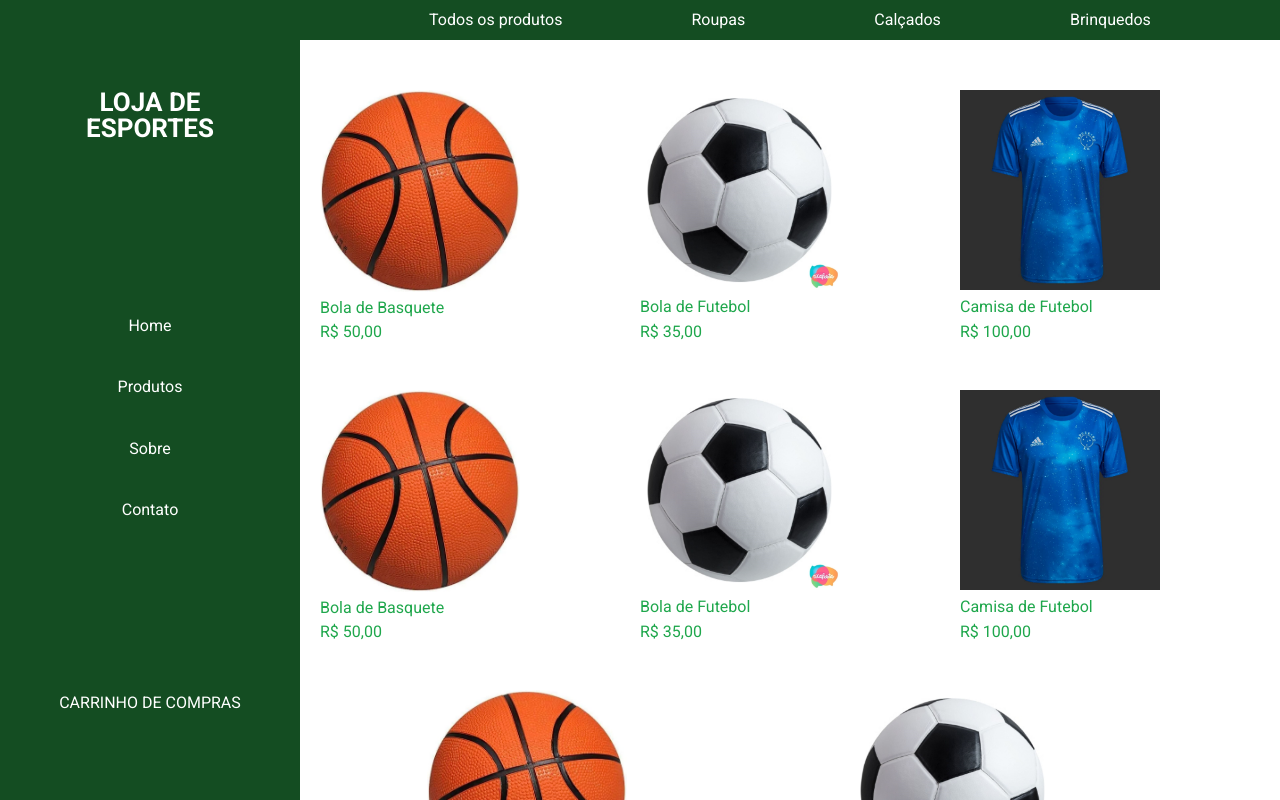
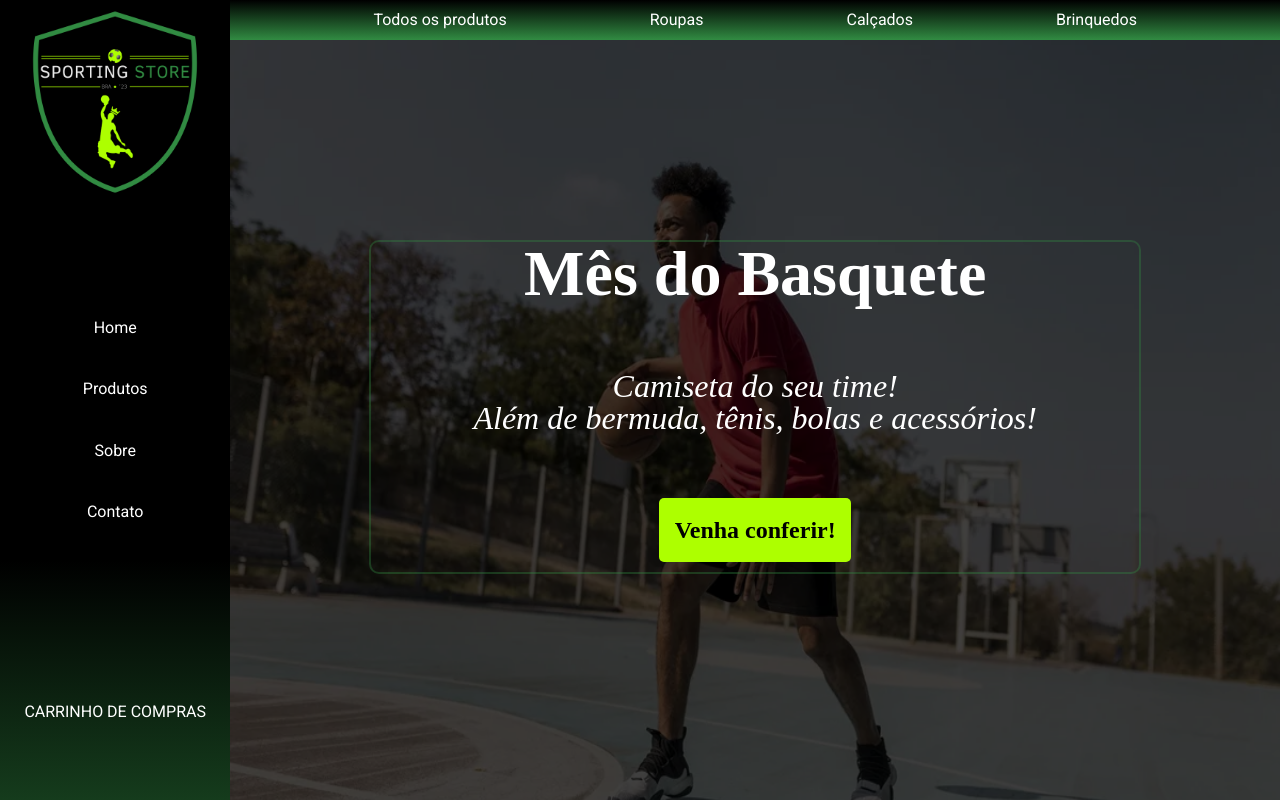
Before and after one commit to GuiOliveiraRamos/sporting-e-commerce-front, a React (Vite) app in the folder sporting-e-commerce/: page /home in a window 1280 px wide. Shown: the top 800 px of the page. Built offline with nearby package versions, Linux system fonts and the light colour scheme.

Commit message:
base layout home

```diff
--- a/sporting-e-commerce/src/components/MenuLateral.jsx
+++ b/sporting-e-commerce/src/components/MenuLateral.jsx
@@ -1,13 +1,11 @@
 import styled from "styled-components";
+import logo from "../assets/logo-completa.png"
 
 export default function MenuLateral() {
   return (
     <>
       <MenuContainer>
-        <h1>
-          LOJA DE
-          <br /> ESPORTES
-        </h1>
+        <LogoComp src={logo} />
         <ul>
           <li>Home</li>
           <li>Produtos</li>
@@ -19,20 +17,28 @@ export default function MenuLateral() {
     </>
   );
 }
+const LogoComp = styled.img`
+  max-width: 280px;
+  min-width: 80px;
+  width: 80%;
+  position: absolute;
+  top: 10px;
 
+`
 const MenuContainer = styled.main`
-  width: 300px;
-  height: 100%;
-  background-color: #144d22;
+  width: 18vw;
+  height: 100vh;
+  min-width: 80px;
+  background-image: linear-gradient( to bottom, black, black,  #318b42 );
   position: fixed;
   top: 0;
   left: 0;
   display: flex;
   flex-direction: column;
-  justify-content: space-around;
   align-items: center;
   text-align: center;
   font-family: "Roboto";
+  padding-top: 40vh;
 
   h1 {
     color: white;
@@ -43,8 +49,27 @@ const MenuContainer = styled.main`
     flex-direction: column;
     justify-content: space-between;
     height: 200px;
+    margin-bottom: 25vh;
   }
   p {
+    position: absolute;
+    bottom: 50vh;
     color: white;
+    &:hover{
+      cursor: pointer;
+      color: #adff00;
+      &:active {
+        color: #318b42;
+      }
+    }
+  }
+  li{
+    &:hover{
+      cursor: pointer;
+      color: #adff00;
+      &:active {
+        color: #318b42;
+      }
+    }
   }
 `;
--- a/sporting-e-commerce/src/contexts/UserContext.jsx
+++ b/sporting-e-commerce/src/contexts/UserContext.jsx
@@ -3,7 +3,8 @@ import { createContext, useState } from "react"
 export const UserContext = createContext();
 
 export default function UserProvider({children}) {
-  const localUser = JSON.parse(localStorage.getItem("token"))
+  const localUser = localStorage.getItem("token")
+  console.log(localUser)
   const [user, setUser] = useState(localUser);
 
   const UserContext = createContext();
--- a/sporting-e-commerce/src/pages/Home.jsx
+++ b/sporting-e-commerce/src/pages/Home.jsx
@@ -1,6 +1,6 @@
 import { styled } from "styled-components";
 import MenuLateral from "../components/MenuLateral";
-import bolaBasquete from "../assets/bolaBasquete.jpg";
+import bolaBasquete from "../assets/basket-partida.jpg";
 import bolaFutebol from "../assets/bolaFutebol.jpg";
 import camisaFutebol from "../assets/camisaFutebol.jpg";
 
@@ -16,59 +16,75 @@ export default function Home() {
           <p>Brinquedos</p>
         </Header>
         <ListaProdutos>
-          <div>
-            <img src={bolaBasquete} alt="" />
-            <h2>Bola de Basquete</h2>
-            <h3>R$ 50,00</h3>
-          </div>
-          <div>
-            <img src={bolaFutebol} alt="" />
-            <h2>Bola de Futebol</h2>
-            <h3>R$ 35,00</h3>
-          </div>
-          <div>
-            <img src={camisaFutebol} alt="" />
-            <h2>Camisa de Futebol</h2>
-            <h3>R$ 100,00</h3>
-          </div>
-          <div>
-            <img src={bolaBasquete} alt="" />
-            <h2>Bola de Basquete</h2>
-            <h3>R$ 50,00</h3>
-          </div>
-          <div>
-            <img src={bolaFutebol} alt="" />
-            <h2>Bola de Futebol</h2>
-            <h3>R$ 35,00</h3>
-          </div>
-          <div>
-            <img src={camisaFutebol} alt="" />
-            <h2>Camisa de Futebol</h2>
-            <h3>R$ 100,00</h3>
-          </div>
-          <div>
-            <img src={bolaBasquete} alt="" />
-            <h2>Bola de Basquete</h2>
-            <h3>R$ 50,00</h3>
-          </div>
-          <div>
-            <img src={bolaFutebol} alt="" />
-            <h2>Bola de Futebol</h2>
-            <h3>R$ 35,00</h3>
-          </div>
+        <ImgProdA src={bolaBasquete} alt="" />
+        <DestaqueInfo>
+          <DestaqueTitulo>Mês do Basquete</DestaqueTitulo>
+          <DestaqueSubtitulo>Camiseta do seu time! <br/>Além de bermuda, tênis, bolas e acessórios!</DestaqueSubtitulo>
+          <DestaqueBtn>Venha conferir!</DestaqueBtn>
+        </DestaqueInfo>
         </ListaProdutos>
       </D>
     </>
   );
 }
+const DestaqueInfo = styled.div`
+  width: 60vw;
+  height: 40vh;
+  position: absolute;
+  top: 30vh;
+  display: flex;
+  flex-direction: column;
+  align-items: center;
+  justify-content: space-between;
+  border: 2px solid #318b425a ;
+  padding-bottom: 10px;
+  border-radius: 10px;
+  &:hover{
+    background-image: linear-gradient( to bottom, black, #00000068, #318b4268 );
+  }
+`
+const DestaqueTitulo = styled.h1`
+  color: white;
+  font-size: 8vh;
+  font-weight: bold;
+  text-align: center;
+
+`
+const DestaqueSubtitulo = styled.h2`
+  color: white;
+  font-size: 4vh;
+  text-align: center;
+  font-style: italic;
+`
+const DestaqueBtn = styled.button`
+  width: 15vw;
+  height: 8vh;
+  font-size: 3vh;
+  background-color: #adff00;
+  color: black;
+  &:hover{
+    background-image: linear-gradient( to top, black, #adff00, #adff00 );
+    &:active {
+      background-image: linear-gradient( to bottom, black, #adff00, #adff00 );
+    }
+  }
+`
+
+const ImgProdA = styled.img`
+ width: 100%;
+ opacity: 25%;
+ position: relative;
+`
 
 const D = styled.div`
-  margin-left: 300px;
+  margin-left: 18vw;
+  height: 100vh;
+  overflow-y: hidden;
 `;
 const Header = styled.div`
   height: 40px;
   width: 100%;
-  background-color: #144d22;
+  background-image: linear-gradient( to bottom, black, #318b42 );
   font-family: "Roboto";
   display: flex;
   justify-content: space-evenly;
@@ -76,15 +92,24 @@ const Header = styled.div`
 
   p {
     color: white;
+    &:hover{
+      cursor: pointer;
+      color: #adff00;
+      &:active {
+        color: #318b42;
+      }
+    }
   }
 `;
 const ListaProdutos = styled.div`
-  padding-top: 50px;
+  height: 100%;
+  width: 100%;
+  background-color: black;
   display: flex;
   flex-wrap: wrap;
   justify-content: space-evenly;
 
-  img {
+/*img {
     width: 200px;
   }
   div {
@@ -96,5 +121,5 @@ const ListaProdutos = styled.div`
     margin-bottom: 50px;
     font-family: "Roboto";
     color: #1fa74c;
-  }
+  }*/
 `;
--- a/sporting-e-commerce/src/pages/Login.jsx
+++ b/sporting-e-commerce/src/pages/Login.jsx
@@ -52,7 +52,8 @@ return (
 )}
 
 const LogoSimples = styled.img`
-    width: 500px;
+    max-width: 500px;
+    width: 80%;
     background-color: black;
 `
 
--- a/sporting-e-commerce/src/pages/SignUp.jsx
+++ b/sporting-e-commerce/src/pages/SignUp.jsx
@@ -55,15 +55,17 @@ return (
         </LIContainer>
 
         <BtnsContainer>
-            <RedLink type='reset' onClick={(ev) => {ev.preventDefault(); confirm('Você deseja cancelar o seu cadastro?') ? navigate('/home') : ''}} >cancelar</RedLink>
+            <RedLink color='#154e20' type='reset' onClick={(ev) => {ev.preventDefault(); confirm('Você deseja cancelar o seu cadastro?') ? navigate('/home') : ''}} >cancelar</RedLink>
             <SendBtn type='submit'>Cadastrar</SendBtn>
         </BtnsContainer>
+        <RedLink color='#318b42' type='reset' onClick={(ev) => {ev.preventDefault();  navigate('/')}} >Já tem um conta? <br/> Faça o login</RedLink>
     </form>
 </PageArea>
 )}
 
 const LogoSimples = styled.img`
-    width: 500px;
+    max-width: 500px;
+    width: 80%;
     background-color: black;
 `
 
@@ -92,12 +94,16 @@ const SendBtn = styled.button`
 const RedLink = styled.a`
     font-size: 18px;
     margin-top: -8px;
-    color: #318b42;
+    color: ${x => x.color};
     text-align: center;
     text-decoration-line: underline;
     font-style: italic;
-    &:hover {
-        cursor: pointer;
+    &:hover{
+      cursor: pointer;
+      color: #adff00;
+      &:active {
+        color: #318b42;
+      }
     }
 `
 const InputCadastro = styled.input`
```
Also changed, not shown: sporting-e-commerce/src/assets/basket-partida.jpg (added).
